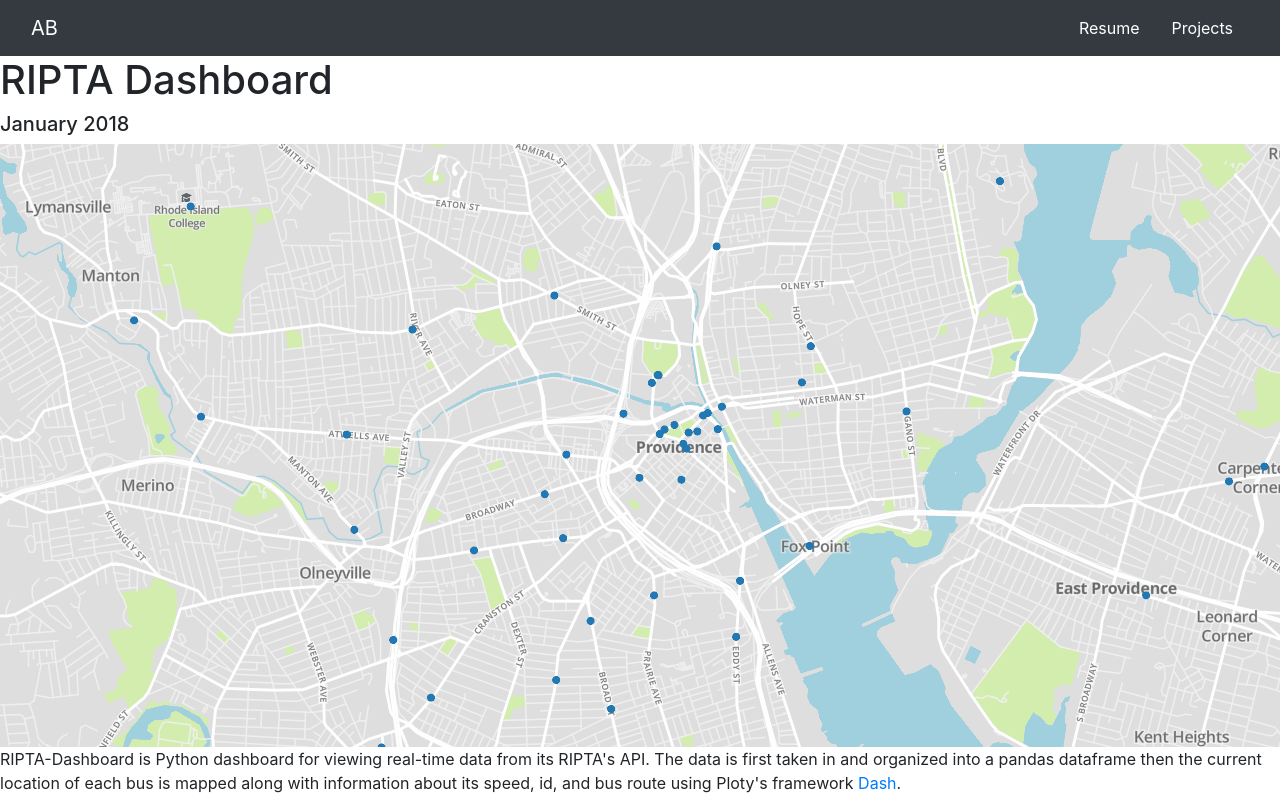
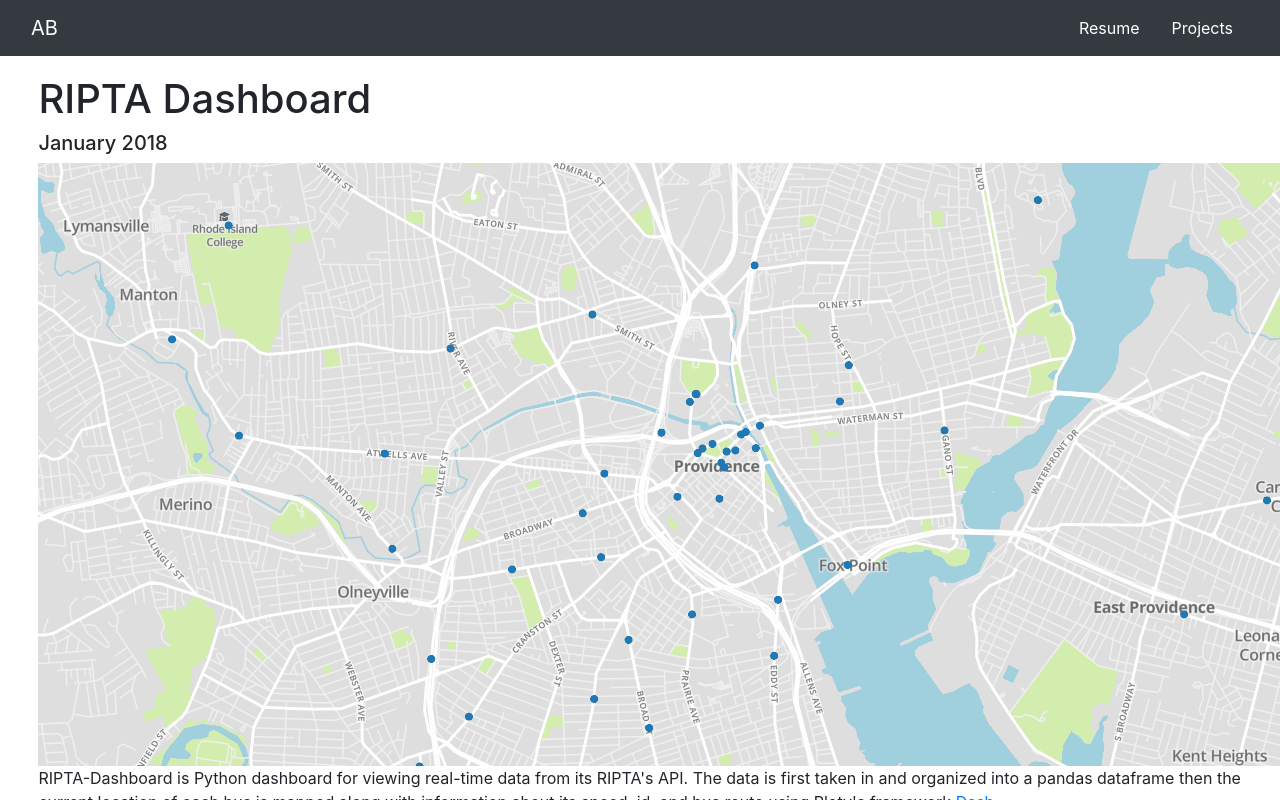
Before and after one commit to abachant/abachant.github.io, a React (Create React App) app: page /projects/RIPTA-dashboard in a window 1280 px wide. Built offline with nearby package versions, Linux system fonts and the light colour scheme.

Commit message:
Update padding for each page

```diff
--- a/src/components/projectDetail.js
+++ b/src/components/projectDetail.js
@@ -7,7 +7,7 @@ function ProjectDetail ({match}) {
     const project = content.find(object => {
         return object.url === match.params.url;
     })
-    return <div className="project-detail">{project.html}</div>
+    return <div className="page-content">{project.html}</div>
 
 }
 
--- a/src/components/projects.js
+++ b/src/components/projects.js
@@ -52,7 +52,7 @@ class Projects extends React.Component {
 
   render(){
     return(
-      <div className="container-fluid thumbnail-container">
+      <div className="container-fluid thumbnail-container page-content">
         {this.createThumbnails()}
       </div>
     );
--- a/src/components/resume.js
+++ b/src/components/resume.js
@@ -3,7 +3,7 @@ import React from 'react';
 
 function Resume() {
   return(
-    <div id="resume">
+    <div className="page-content" id="resume">
         <div>
             <h1>Aubrey Bachant</h1>
             <h4><a href="mailto:aubreybachant@gmail.com">aubreybachant@gmail.com</a> | 774-400-8759 | <a href="https://www.linkedin.com/in/aubrey-bachant-36bb77115/">LinkedIn</a> | <a href="https://github.com/abachant">GitHub</a></h4>
--- a/src/index.css
+++ b/src/index.css
@@ -55,6 +55,10 @@ html {
   opacity: 0.9;
 }
 
+.page-content{
+  padding: 1.5% 3% 1%;
+}
+
 .nav-item {
   color: #ffffff;
 }
@@ -93,9 +97,5 @@ html {
   background-size: cover;
   flex: 1 1 auto;
   padding-top: 7%;
-  padding-right: 15%
+  padding-right: 15%;
 }
-
-#resume {
-  padding: 1.5% 3% 1%;
-}
```
